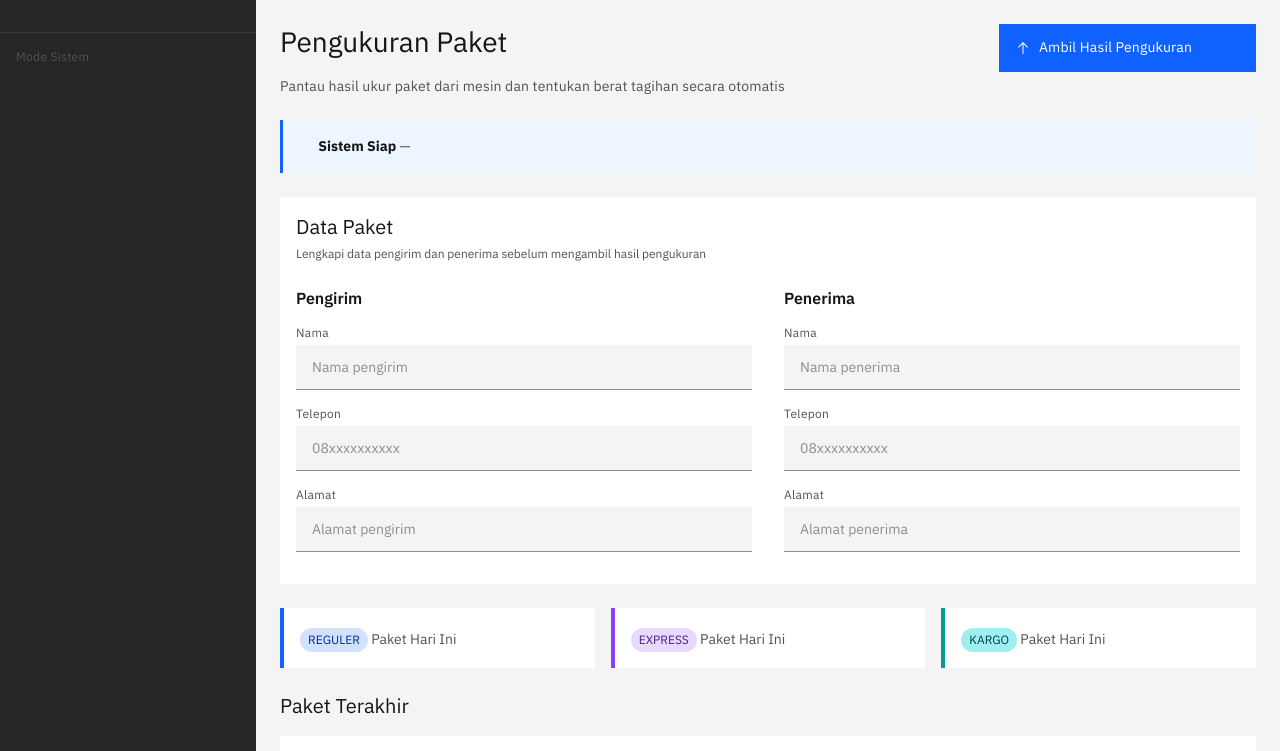
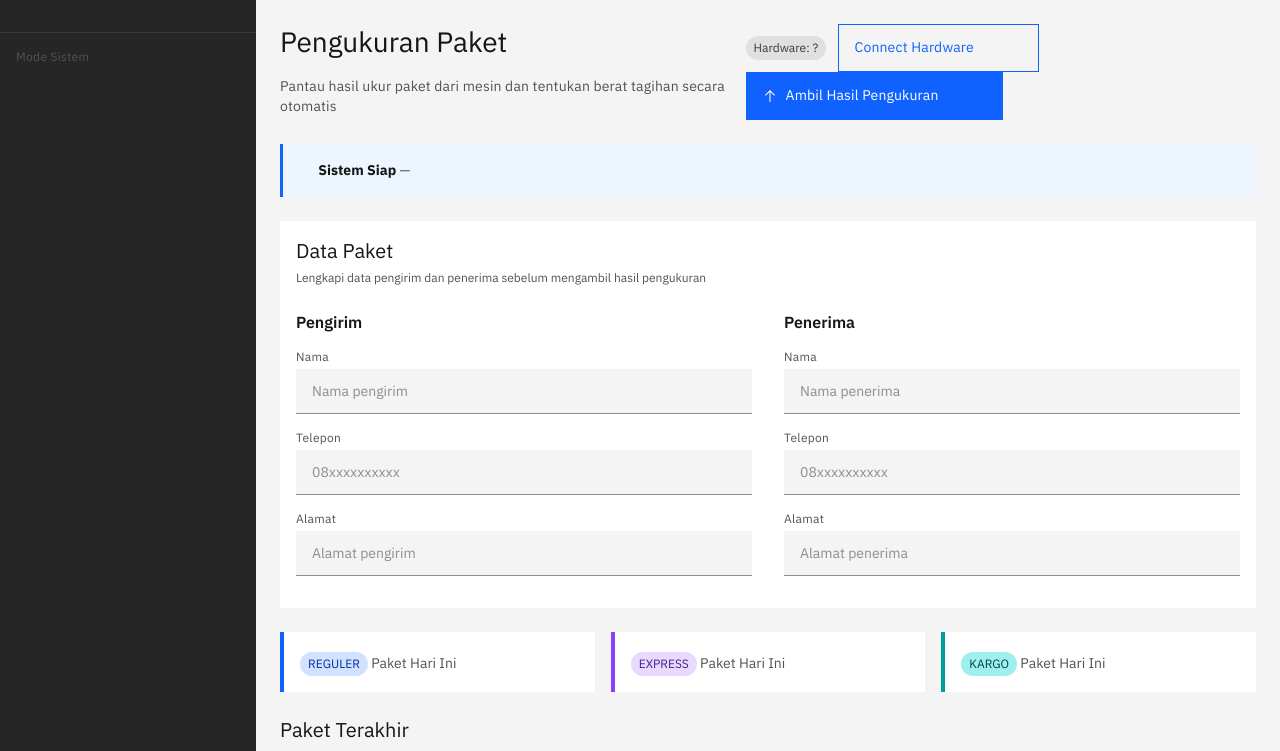
Before and after one commit to h4pp3nstance/sorting-system-ukurku, a Flask app: template web/templates/dashboard.html in a window 1280 px wide. Shown: the part 48-799 px from the top of the page. Run offline with Flask 3, Linux system fonts and the light colour scheme; the template is opened without the code that fills it, so the values that code supplies are empty; some libraries are stand-ins or nearby versions.

Commit message:
feat: web Connect/Disconnect hardware button (GPIO ownership toggle)
Add /api/hardware/connect, /disconnect, /status endpoints + dashboard
button so the operator can release or claim the camera+GPIO from the web,
without SSH. This resolves GPIO contention between the in_process web
session and the standalone tahap14 (servo) program: only one process
should own GPIO5/6/23/24 at a time.

connect_session/disconnect_session/is_session_active added to
measurement_engine. Does NOT touch the servo pin (GPIO18).

Verified on Pi: connect claims GPIO5/6/23/24 (consumer=lg), disconnect
frees them, confirmed via gpioinfo.

```diff
--- a/web/routes.py
+++ b/web/routes.py
@@ -1107,6 +1107,61 @@ def force_sync():
         'message': 'Penyimpanan lokal (SQLite). Sinkronisasi cloud tidak diperlukan.'
     }), 400
 
+
+@api_bp.route('/hardware/status', methods=['GET'])
+@api_login_required
+def hardware_status():
+    """Status koneksi hardware (kamera+GPIO dipegang web atau tidak)."""
+    from config.settings import MEASUREMENT_MODE
+    try:
+        from web.measurement_engine import is_session_active
+        connected = is_session_active()
+    except Exception:
+        connected = False
+    return jsonify({
+        'success': True,
+        'data': {'connected': connected, 'mode': MEASUREMENT_MODE}
+    })
+
+
+@api_bp.route('/hardware/connect', methods=['POST'])
+@role_required(ROLE_MITRA)
+def hardware_connect():
+    """Klaim kamera+GPIO untuk web (sesi pengukuran in_process)."""
+    from web.measurement_engine import (
+        connect_session, MeasurementUnavailableError,
+        NeedCalibrationError, MeasurementEngineError,
+    )
+    try:
+        result = connect_session()
+    except NeedCalibrationError as e:
+        return jsonify({'success': False, 'error': 'Belum dikalibrasi. ' + str(e),
+                        'error_type': 'need_calibration'}), 422
+    except MeasurementUnavailableError as e:
+        return jsonify({'success': False, 'error': str(e),
+                        'error_type': 'unavailable'}), 503
+    except MeasurementEngineError as e:
+        return jsonify({'success': False, 'error': str(e)}), 422
+    except Exception as e:
+        return jsonify({'success': False,
+                        'error': 'Gagal connect hardware: ' + str(e)}), 500
+    return jsonify({'success': True, 'data': result,
+                    'message': 'Hardware terhubung. Kamera & sensor siap.'})
+
+
+@api_bp.route('/hardware/disconnect', methods=['POST'])
+@role_required(ROLE_MITRA)
+def hardware_disconnect():
+    """Lepas kamera+GPIO supaya program lain (tahap14 standalone) bisa pakai."""
+    from web.measurement_engine import disconnect_session
+    try:
+        result = disconnect_session()
+    except Exception as e:
+        return jsonify({'success': False,
+                        'error': 'Gagal disconnect: ' + str(e)}), 500
+    return jsonify({'success': True, 'data': result,
+                    'message': 'Hardware dilepas. Program lain boleh memakai kamera/sensor.'})
+
 # =============================================================================
 # Server-Sent Events (SSE) for Real-time Updates
 # =============================================================================
--- a/web/templates/dashboard.html
+++ b/web/templates/dashboard.html
@@ -20,6 +20,10 @@
         </p>
     </div>
     <div>
+        <span id="hwStatus" class="carbon-tag carbon-tag--gray" style="margin-right:8px;">Hardware: ?</span>
+        <button id="connectBtn" class="carbon-btn carbon-btn--tertiary" onclick="toggleHardware()">
+            Connect Hardware
+        </button>
         <button id="measureBtn" class="carbon-btn carbon-btn--primary" onclick="triggerMeasurement()">
             <svg width="16" height="16" viewBox="0 0 32 32" fill="currentColor">
                 <path d="M16 4L6 14l1.41 1.41L15 7.83V28h2V7.83l7.59 7.58L26 14 16 4z"/>
@@ -224,6 +228,53 @@
 {% block extra_js %}
 <script>
     let isRunning = false;
+
+    let hwConnected = false;
+
+    function renderHwStatus(connected) {
+        hwConnected = connected;
+        const tag = document.getElementById('hwStatus');
+        const btn = document.getElementById('connectBtn');
+        if (connected) {
+            tag.className = 'carbon-tag carbon-tag--green';
+            tag.textContent = 'Hardware: Terhubung';
+            btn.textContent = 'Disconnect Hardware';
+        } else {
+            tag.className = 'carbon-tag carbon-tag--gray';
+            tag.textContent = 'Hardware: Terlepas';
+            btn.textContent = 'Connect Hardware';
+        }
+    }
+
+    async function refreshHwStatus() {
+        try {
+            const r = await API.get('/hardware/status');
+            if (r.success) renderHwStatus(r.data.connected);
+        } catch (e) { /* ignore */ }
+    }
+
+    async function toggleHardware() {
+        const btn = document.getElementById('connectBtn');
+        const statusBar = document.getElementById('statusBar');
+        btn.disabled = true;
+        const endpoint = hwConnected ? '/hardware/disconnect' : '/hardware/connect';
+        try {
+            const r = await API.post(endpoint);
+            if (r.success) {
+                renderHwStatus(r.data.connected);
+                statusBar.className = 'carbon-notification carbon-notification--success carbon-mb-06';
+                statusBar.innerHTML = '<div><span class="status-dot status-dot--active"></span><strong>' + r.message + '</strong></div>';
+            } else {
+                statusBar.className = 'carbon-notification carbon-notification--error carbon-mb-06';
+                statusBar.innerHTML = '<div><span class="status-dot status-dot--error"></span><strong>' + (r.error || 'Gagal') + '</strong></div>';
+            }
+        } catch (e) {
+            statusBar.className = 'carbon-notification carbon-notification--error carbon-mb-06';
+            statusBar.innerHTML = '<div><span class="status-dot status-dot--error"></span><strong>Error: ' + e.message + '</strong></div>';
+        } finally {
+            btn.disabled = false;
+        }
+    }
 
     async function triggerMeasurement() {
         if (isRunning) return;
@@ -536,6 +587,7 @@
 
     // Initialize real-time updates on page load
     document.addEventListener('DOMContentLoaded', () => {
+        refreshHwStatus();
         setupRealTimeUpdates();
     });
 
```
Also changed, not shown: web/measurement_engine.py (+28 -0 lines).
